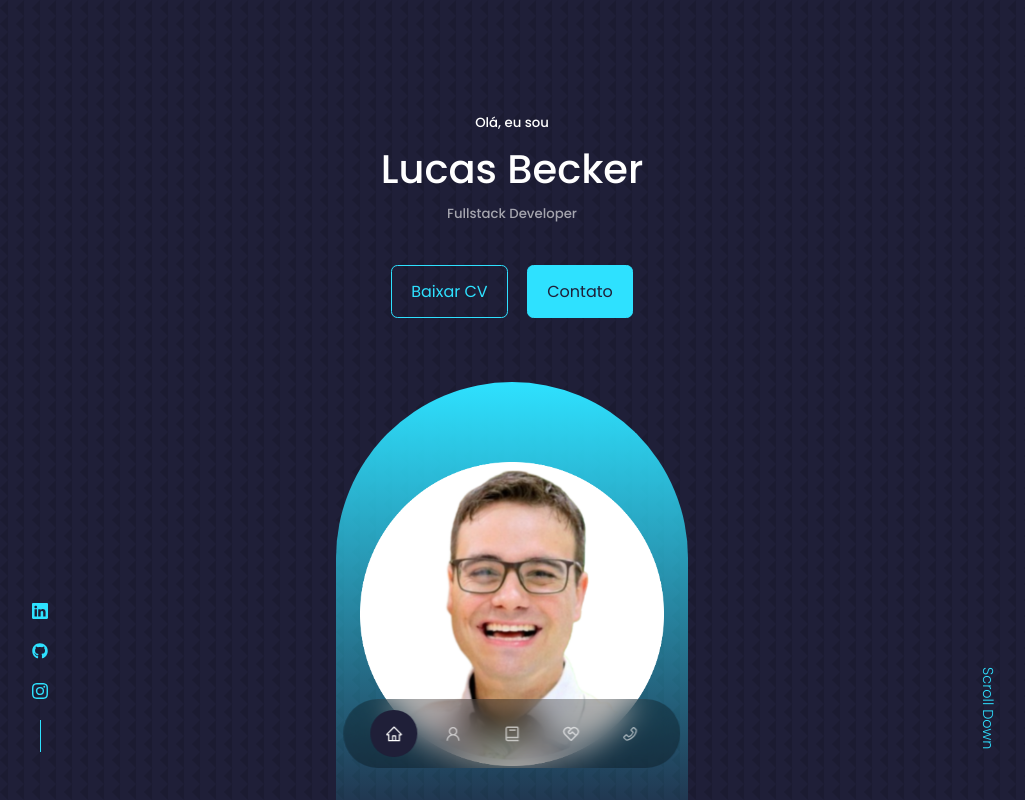
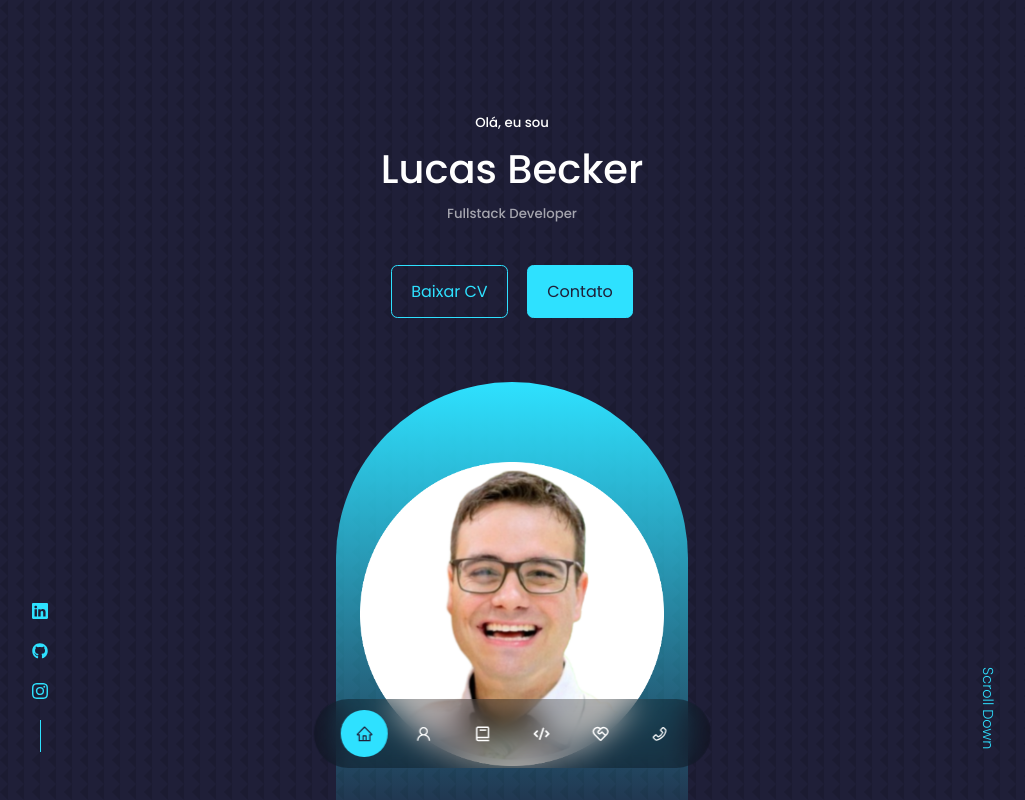
Before and after one commit to LucBecker/react-portfolio-website, a React (Create React App) app: page / in a window 1280 px wide. Shown: the top 800 px of the page, without its empty margins (128-1153 px from the left). Built offline with nearby package versions, Linux system fonts and the light colour scheme.

Commit message:
Ajustment Component NAV and PORTFOLIO

```diff
--- a/src/components/nav/Nav.jsx
+++ b/src/components/nav/Nav.jsx
@@ -4,6 +4,7 @@ import {AiOutlineHome} from 'react-icons/ai'
 import {AiOutlineUser} from 'react-icons/ai'
 import {BiBook} from 'react-icons/bi'
 import {RiServiceLine} from 'react-icons/ri'
+import {HiCode} from 'react-icons/hi'
 import {AiOutlinePhone} from 'react-icons/ai'
 import { useState } from 'react'
 
@@ -14,6 +15,7 @@ const Nav = () => {
       <a href="#" onClick={() => setActiveNav('#')} class={activeNav === '#' ? 'active' : ''}><AiOutlineHome/></a>
       <a href="#about" onClick={() => setActiveNav('#about')} class={activeNav === '#about' ? 'active' : ''}><AiOutlineUser/></a>
       <a href="#experience"  onClick={() => setActiveNav('#experience')} class={activeNav === '#experience' ? 'active' : ''}><BiBook/></a>
+      <a href="#portfolio" onClick={() => setActiveNav('#portfolio')} class={activeNav === '#portfolio' ? 'active' : ''}><HiCode/></a>
       <a href="#services" onClick={() => setActiveNav('#services')} class={activeNav === '#services' ? 'active' : ''}><RiServiceLine/></a>
       <a href="#contact" onClick={() => setActiveNav('#contact')} class={activeNav === '#contact' ? 'active' : ''}><AiOutlinePhone/></a>
 
--- a/src/components/nav/nav.css
+++ b/src/components/nav/nav.css
@@ -19,7 +19,7 @@ nav a {
     padding: 0.9rem;
     border-radius: 50%;
     display: flex;
-    color: var(--color-light);
+    color: var(--color-white);
     font-size: 1.1rem;
 }
 
@@ -28,6 +28,6 @@ nav a:hover{
 }
 
 nav a.active {
-    background: var(--color-bg);
-    color: var(--color-white);
+    background: var(--color-primary);
+    color: var(--color-bg);
 }
--- a/src/components/portfolio/Portfolio.jsx
+++ b/src/components/portfolio/Portfolio.jsx
@@ -56,7 +56,7 @@ const data = [
   {
     id: 7,
     image: IMG3,
-    title: 'Bookstore Backend',
+    title: 'Bookstore Backend API',
     github: 'https://github.com/LucBecker/bookstore-api',
     demo: '',
   },
@@ -70,7 +70,7 @@ const data = [
   {
     id: 9,
     image: IMG3,
-    title: 'Help-desk Backend',
+    title: 'Help-desk Backend API',
     github: 'https://github.com/LucBecker/helpdesk-back',
     demo: 'https://tindog-lake.vercel.app/',
   },
```
